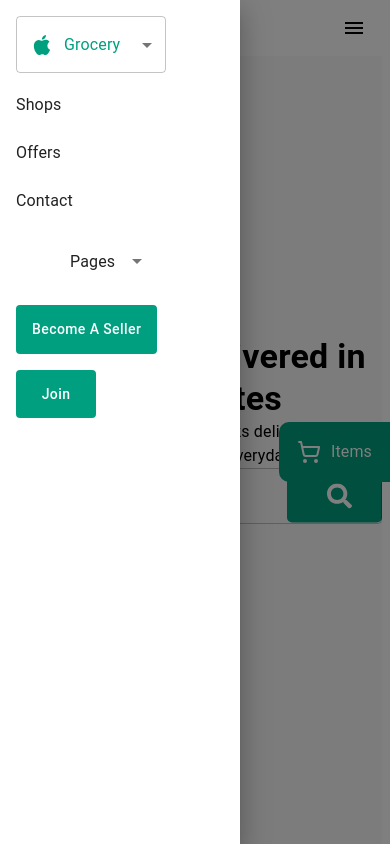
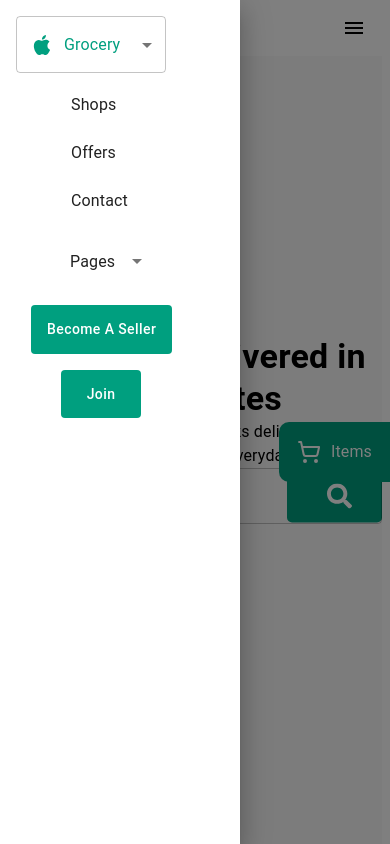
Before and after one commit to imtiazahmad-07/Portfolio-Project-2, a React (Create React App) app: page / in a window 390 px wide. Both pictures are taken after a click on the button 354 px from the left and 28 px from the top of the page. Shown: the top 844 px of the page. Built offline with nearby package versions, Linux system fonts and the light colour scheme; grey boxes are pictures that could not be loaded.

Commit message:
Update Navbar.jsx

```diff
--- a/src/Components/Navbar/Navbar.jsx
+++ b/src/Components/Navbar/Navbar.jsx
@@ -6,8 +6,18 @@ import Typography from "@mui/material/Typography";
 import logo from "./Assets/Logo-new.webp";
 import GroceryMenu from "./Grocery/GroceryMenu";
 import PagesMenu from "./PagesMenu/PagesMenu";
-import RegisterModal from './Forms/RegisterModal';
-import { Button, IconButton, Drawer, List, ListItem, ListItemText, useMediaQuery, useTheme, Grid } from "@mui/material";
+import RegisterModal from "./Forms/RegisterModal";
+import {
+  Button,
+  IconButton,
+  Drawer,
+  List,
+  ListItem,
+  ListItemText,
+  useMediaQuery,
+  useTheme,
+  Grid,
+} from "@mui/material";
 import JoinModal from "./Forms/JoinModal";
 import MenuIcon from "@mui/icons-material/Menu";
 
@@ -21,29 +31,58 @@ export default function Navbar() {
 
   return (
     <Box sx={{ flexGrow: 1 }}>
-      <AppBar position="fixed" color="transparent" elevation={0} sx={{ backgroundColor: "#fff" }}>
+      <AppBar
+        position="fixed"
+        color="transparent"
+        elevation={0}
+        sx={{ backgroundColor: "#fff" }}
+      >
         <Toolbar>
           {/* Logo section */}
           <Box sx={{ flexGrow: 1 }}>
-            <Typography variant="body1" component="div" sx={{ marginTop: "10px" }}>
+            <Typography
+              variant="body1"
+              component="div"
+              sx={{ marginTop: "10px" }}
+            >
               <img src={logo} alt="Logo" style={{ height: "30px" }} />
             </Typography>
           </Box>
 
           {/* Desktop menu items */}
           {!isMobile && (
-            <Grid container alignItems="center" justifyContent="flex-end" gap={5}>
-              <Grid item sx={{ marginTop: "10px", marginRight:'40px' }}>
+            <Grid
+              container
+              alignItems="center"
+              justifyContent="flex-end"
+              gap={5}
+            >
+              <Grid item sx={{ marginTop: "10px", marginRight: "40px" }}>
                 <GroceryMenu />
               </Grid>
               <Grid item>
-                <Button variant="body1" sx={{ marginTop: "10px", textTransform:"capitalize"}}>Shops</Button>
+                <Button
+                  variant="body1"
+                  sx={{ marginTop: "10px", textTransform: "capitalize" }}
+                >
+                  Shops
+                </Button>
               </Grid>
               <Grid item>
-              <Button variant="body1" sx={{ marginTop: "10px", textTransform:"capitalize"}}>Offers</Button>
+                <Button
+                  variant="body1"
+                  sx={{ marginTop: "10px", textTransform: "capitalize" }}
+                >
+                  Offers
+                </Button>
               </Grid>
               <Grid item>
-              <Button variant="body1" sx={{ marginTop: "10px", textTransform:"capitalize"}}>Contact</Button>
+                <Button
+                  variant="body1"
+                  sx={{ marginTop: "10px", textTransform: "capitalize" }}
+                >
+                  Contact
+                </Button>
               </Grid>
               <Grid item>
                 <PagesMenu />
@@ -56,7 +95,13 @@ export default function Navbar() {
                 </Button>
               </Grid>
               <Grid item>
-                <Button sx={{ backgroundColor: "#009F7F", color: "white", textTransform: "capitalize" }}>
+                <Button
+                  sx={{
+                    backgroundColor: "#009F7F",
+                    color: "white",
+                    textTransform: "capitalize",
+                  }}
+                >
                   <RegisterModal />
                 </Button>
               </Grid>
@@ -91,26 +136,30 @@ export default function Navbar() {
           <ListItem button>
             <GroceryMenu />
           </ListItem>
-          <ListItem button>
+          <ListItem button sx={{marginLeft:'55px' }}>
             <ListItemText primary="Shops" />
           </ListItem>
-          <ListItem button>
+          <ListItem button sx={{marginLeft:'55px' }}>
             <ListItemText primary="Offers" />
           </ListItem>
-          <ListItem button>
+          <ListItem button sx={{marginLeft:'55px' }}>
             <ListItemText primary="Contact" />
           </ListItem>
           <ListItem button>
-            <Box>
-              <PagesMenu />
-            </Box>
+            <PagesMenu />
           </ListItem>
-          <ListItem button>
-            <Button sx={{ backgroundColor: "#009F7F", color: "white", textTransform: "capitalize" }}>
+          <ListItem button sx={{marginLeft:'15px' }}>
+            <Button
+              sx={{
+                backgroundColor: "#009F7F",
+                color: "white",
+                textTransform: "capitalize",
+              }}
+            >
               <RegisterModal />
             </Button>
           </ListItem>
-          <ListItem button>
+          <ListItem button sx={{marginLeft:'45px' }}>
             <Button sx={{ backgroundColor: "#009F7F" }}>
               <JoinModal />
             </Button>
```
